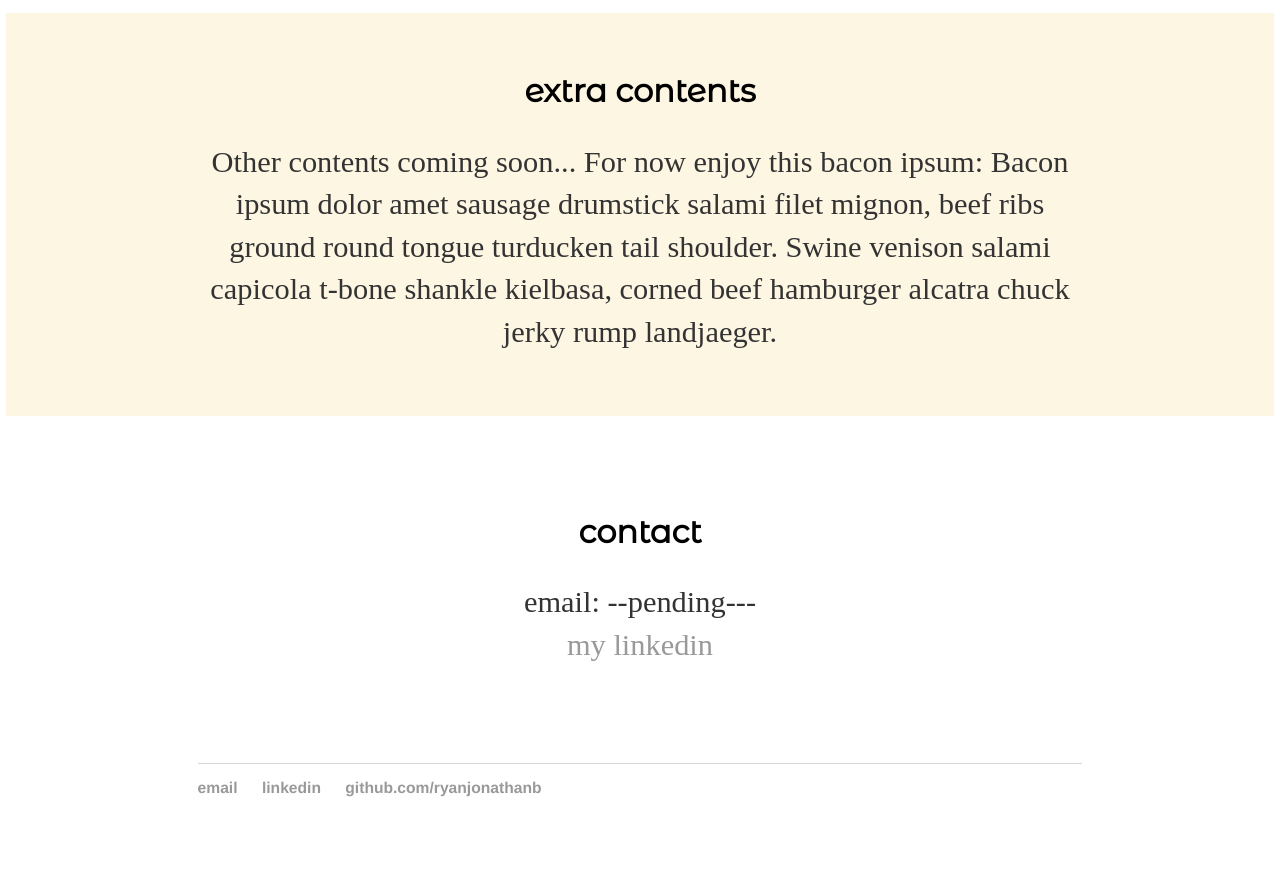
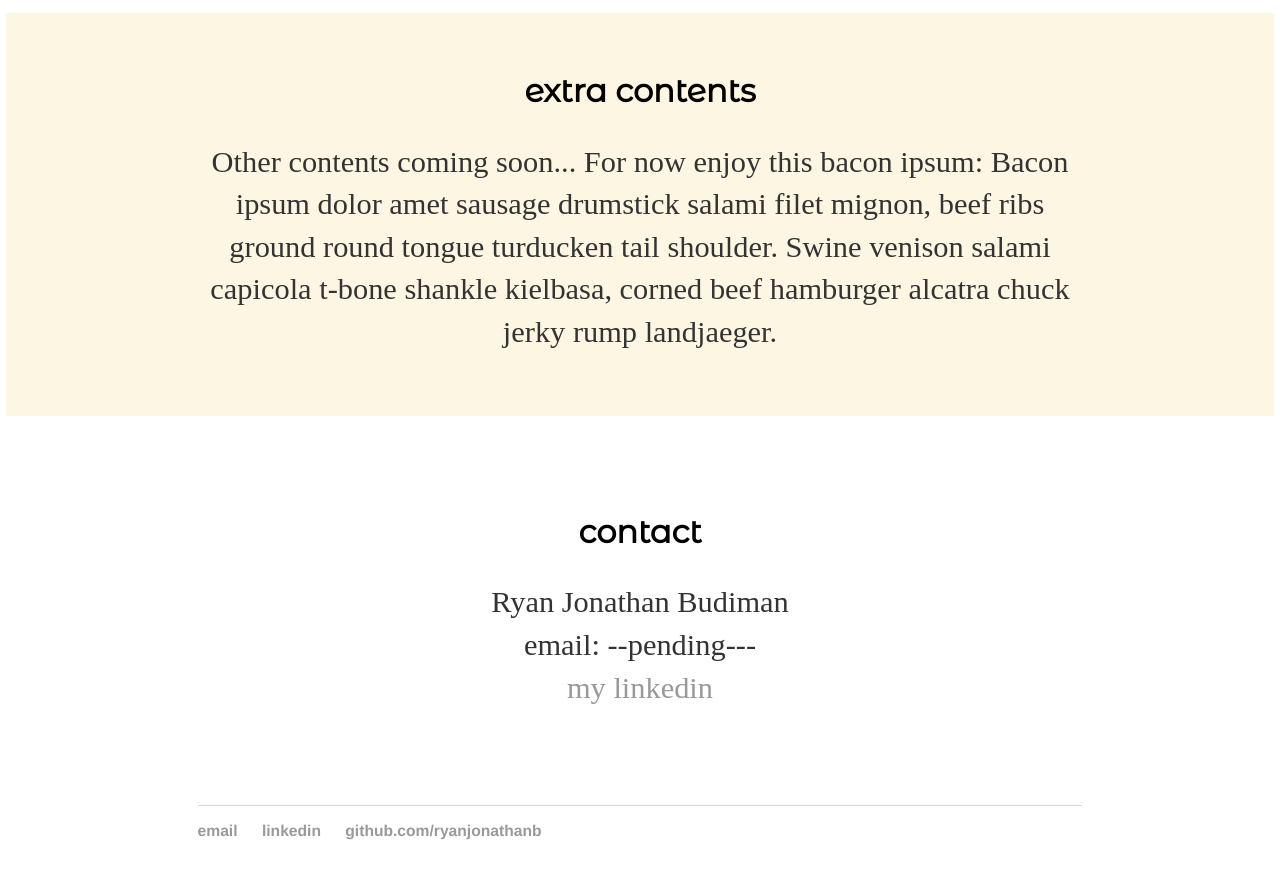
Before and after one commit to ryanjonathanb/ryanjonathanb.github.io, a Jekyll site: the page built from index.html, in a window 1280 px wide and 900 px high, scrolled down 2101 px. Shown: the top 879 px of the window. Built offline with Jekyll 4.4.1, drawn with Linux system fonts in a browser that asks for light colours; some web fonts are replaced; before the commit the page ends 2958 px from its top, so only the background shows below that.

Commit message:
add name

```diff
--- a/index.html
+++ b/index.html
@@ -35,5 +35,5 @@ title: ryanjonathanb
 
 	<div id="homepage">
 		<h2 class="homepage">contact</h2>
-		<p class="homepage">email: --pending---<br/><a href="https://id.linkedin.com/in/ryanjonathanb">my linkedin</a></p>
+		<p class="homepage">Ryan Jonathan Budiman<br/>email: --pending---<br/><a href="https://id.linkedin.com/in/ryanjonathanb">my linkedin</a></p>
 	</div>
```
Also changed, not shown: 1 other file.
